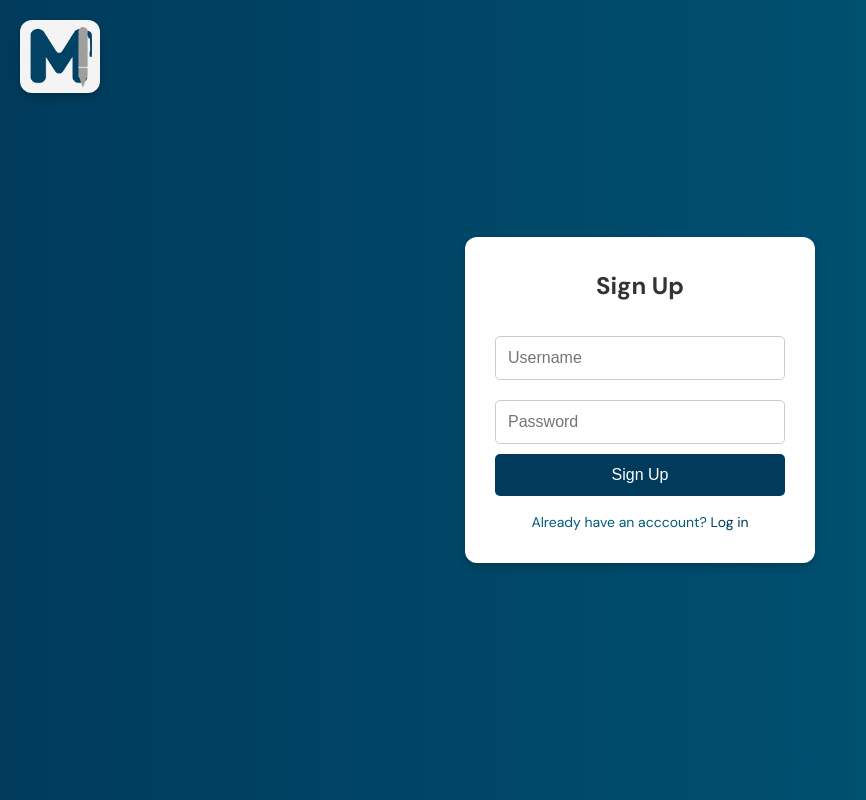
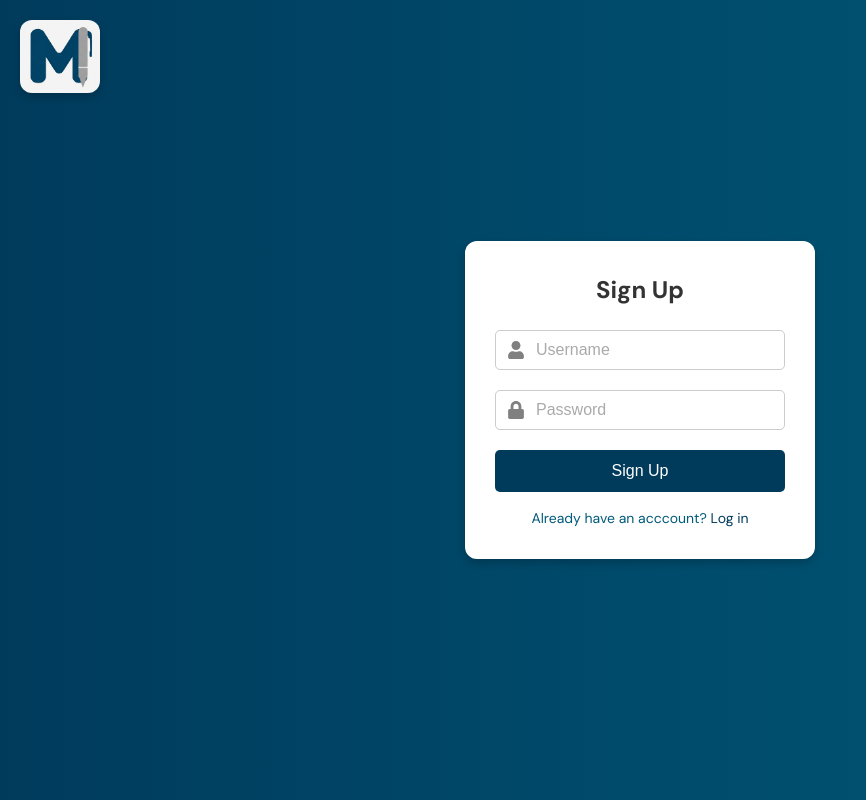
Before and after one commit to shrijan-swaminathan/markbyte, a React (Vite) app in the folder frontend/markbyte/: page /signup in a window 1280 px wide. Shown: the whole page, without its empty margins (0-866 px from the left). Built offline with nearby package versions, Linux system fonts and the light colour scheme.

Commit message:
Added context for auth

```diff
--- a/frontend/markbyte/src/App.jsx
+++ b/frontend/markbyte/src/App.jsx
@@ -3,9 +3,11 @@ import { BrowserRouter as Router, Routes, Route} from 'react-router-dom';
 import Home from './Home/Home.jsx';
 import Login from './Login/Login.jsx';
 import SignUp from './SignUp/SignUp.jsx';
+import { AuthProvider } from './AuthContext/AuthContext.jsx';
 
 function App() {
   return(
+    <AuthProvider>
       <Router>
         <Routes>
           <Route path="/" element={<Home />} />
@@ -13,6 +15,7 @@ function App() {
           <Route path="/signup" element={<SignUp />} />
         </Routes>
       </Router>
+    </AuthProvider>
   )
 }
 
--- /dev/null
+++ b/frontend/markbyte/src/AuthContext/AuthContext.jsx
@@ -0,0 +1,19 @@
+import { createContext, useState, useEffect } from "react";
+
+export const AuthContext = createContext(null);
+
+export function AuthProvider({ children }) {
+    const [isAuthenticated, setIsAuthenticated] = useState(() => {
+        return localStorage.getItem("auth") === "true";
+    });
+
+    useEffect(() => {
+        localStorage.setItem("auth", isAuthenticated);
+    }, [isAuthenticated]);
+
+    return (
+        <AuthContext.Provider value={{ isAuthenticated, setIsAuthenticated }}>
+            {children}
+        </AuthContext.Provider>
+    );
+}
--- /dev/null
+++ b/frontend/markbyte/src/AuthContext/useAuth.jsx
@@ -0,0 +1,6 @@
+import { useContext } from "react";
+import { AuthContext } from "./AuthContext.jsx";
+
+export function useAuth() {
+    return useContext(AuthContext);
+}
--- a/frontend/markbyte/src/Home/Home.css
+++ b/frontend/markbyte/src/Home/Home.css
@@ -25,7 +25,7 @@
 body {
     font-family: 'DM Sans', -apple-system, BlinkMacSystemFont, 'Segoe UI', 'Roboto', sans-serif;
     color: var(--text-color);
-    background-color: var(--background-color);
+    background-color: #f8f4f4;
     margin: 0;
     line-height: 1.6;
     -webkit-font-smoothing: antialiased;
@@ -50,7 +50,7 @@ body {
     top: 0;
     left: 0;
     z-index: 1000;
-    background-color: var(--background-color);
+    background-color: #f8f4f4;
 }
 
 .login-button {
@@ -60,13 +60,11 @@ body {
     border: 1px solid var(--primary-color);
     border-radius: var(--border-radius);
     cursor: pointer;
-    animation: fadeIn 0.8s ease-out;
     font: inherit;
     display: flex;
     height: 90%;
     align-items: center;
     justify-content: center;
-    transition: all var(--transition-speed) ease;
 }
 
 .signup-button {
@@ -76,13 +74,11 @@ body {
     border: 1px solid var(--primary-color);
     border-radius: var(--border-radius);
     cursor: pointer;
-    animation: fadeIn 0.8s ease-out;
     font: inherit;
     display: flex;
     height: 90%;
     align-items: center;
     justify-content: center;
-    transition: all var(--transition-speed) ease;
     margin-left: 1rem;
 }
 
@@ -98,19 +94,18 @@ body {
 }
 
 .hero {
-    min-height: 60vh;
+    min-height: 50vh;
+    max-width: 100%;
     display: flex;
     align-items: center;
     justify-content: center;
     text-align: center;
-    background: linear-gradient(-45deg, var(--primary-color), var(--secondary-color), var(--primary-color));
+    background: linear-gradient(-45deg, var(--primary-color), #0181af, var(--primary-color));
     background-size: 200% 200%;
     color: #FFFFFF;
-    border-radius: var(--border-radius);
     margin-top: var(--spacing-md); /* Adjusted for fixed header */
     animation: gradientFlow 15s ease infinite;
     box-shadow: 0 4px 15px rgba(0,59,92,0.2);
-    transition: all var(--transition-speed) ease;
 }
 
 
@@ -138,27 +133,7 @@ body {
     transition: all var(--transition-speed) ease;
 }
 
-.cta-button {
-    background: var(--primary-color);
-    color: #FFFFFF;
-    border: none;
-    padding: var(--spacing-sm) calc(var(--spacing-md) * 1.5);
-    border-radius: calc(var(--border-radius) / 2);
-    cursor: pointer;
-    transition: all var(--transition-speed) ease;
-    font-weight: 500;
-    text-transform: uppercase;
-    letter-spacing: 1px;
-    position: relative;
-    overflow: hidden;
-    will-change: transform, box-shadow;
-}
 
-.cta-button:hover {
-    background: var(--secondary-color);
-    transform: translateY(-2px);
-    box-shadow: 0 5px 15px rgba(0,59,92,0.3);
-}
 
 .posts-grid {
     display: grid;
@@ -197,11 +172,22 @@ img, svg {
     height: auto;
 }
 
-.page-logo-2{
+.logo-container {
     position: absolute;
-    top: 10px;   /* Adjust as needed */
-    left: 20px;  /* Adjust as needed */
-    width: 80px;  /* Adjust the size */
+    top: 10px;
+    left: 20px;
+    display: flex;
+    align-items: center;
+    cursor: pointer; /* Makes it clickable */
+}
+
+.page-logo-2 {
+    width: 80px;
     height: auto;
-    border-radius: var(--border-radius);
 }
+
+.logo-text {
+    font-size: 24px;
+    font-weight: bold;
+    color: var(--text-color);
+}
--- a/frontend/markbyte/src/Home/Home.jsx
+++ b/frontend/markbyte/src/Home/Home.jsx
@@ -9,23 +9,25 @@ function Home() {
     return (
         <div className="App">
             <header className="header">
-                    <img src="src/assets/MarkByte Logo.jpg" alt="MarkByte Logo" className="page-logo-2" />
+                    <div className="logo-container">
+                        <img src="src/assets/MarkByte Logo.jpg" alt="MarkByte Logo" className="page-logo-2" />
+                        <span className="logo-text">arkByte</span>
+                    </div>
                     <button className="login-button" onClick={() => navigate('/login')}>Login &nbsp;<CiLogin /></button>
                     <button className="signup-button" onClick={() => navigate('/signup')}>Sign Up</button>
             </header>
-            <div className="home-container">
-                <section className="hero">
+            <section className="hero">
                     <div className="hero-content">
                         <h1>Welcome to MarkByte</h1>
                         <p className="tagline">Where your thoughts find their digital home</p>
                     </div>
-                </section>
+            </section>
+            <div className="home-container">
 
                 <section className="user-welcome">
                     <div className="welcome-card">
                         <h2>Hello, {name}</h2>
                         <p>Ready to start writing?</p>
-                        <button className="cta-button">Create New Post</button>
                     </div>
                 </section>
 
--- a/frontend/markbyte/src/Login/Login.css
+++ b/frontend/markbyte/src/Login/Login.css
@@ -46,15 +46,36 @@
     color: #333;
     font-size: 24px;
 }
+/* Input container styling */
+.input-container {
+    position: relative;
+    width: 100%;
+    display: flex;
+    align-items: center;
+    margin-bottom: 20px;
+}
 
-/* Input fields */
-.login-form input {
+/* Icon styling */
+.input-icon {
+    position: absolute;
+    left: 12px;
+    color: gray;
+    font-size: 18px;
+}
+
+/* Consolidated input styling */
+.input-container input {
     width: 100%;
-    padding: 12px;
-    margin: 10px 0;
+    padding: 10px 10px 10px 40px; /* Extra left padding for the icon */
     border: 1px solid #ccc;
     border-radius: 5px;
     font-size: 16px;
+    box-sizing: border-box;
+    outline: none;
+}
+
+.input-container input::placeholder {
+    color: #aaa;
 }
 
 /* Login button */
--- a/frontend/markbyte/src/Login/Login.jsx
+++ b/frontend/markbyte/src/Login/Login.jsx
@@ -1,11 +1,14 @@
 import React, { useState } from 'react';
 import './Login.css';
 import { Link, useNavigate } from 'react-router-dom';
+import { FaUser, FaLock } from 'react-icons/fa';
 import axios from 'axios';
+import { useAuth } from '../AuthContext/useAuth.jsx';
 function Login() {
     const [username, setUsername] = useState('');
     const [password, setPassword] = useState('');
     const navigate = useNavigate();
+    const { setIsAuthenticated } = useAuth();
     const handleLogin = () => {
         axios.post('http://localhost:8080/login', {
             username: username,
@@ -18,6 +21,7 @@ function Login() {
           .then(function (response) {
             console.log("JWT Token:", response.data.token);
             localStorage.setItem('token', response.data.token);
+            setIsAuthenticated(true);
             navigate('/');
           })
           .catch(function (error) {
@@ -40,8 +44,26 @@ function Login() {
                 <div className="login-box">
                     <h2>Login</h2>
                     <form className="login-form" onSubmit={handleSubmit}>
-                        <input type="text" value={username} onChange={(e) => setUsername(e.target.value)} placeholder="Username" />
-                        <input type="password" value={password} onChange={(e) => setPassword(e.target.value)} placeholder="Password" />
+                        <div className="input-container">
+                            <FaUser className="icon" />
+                            <input
+                                type="text"
+                                value={username}
+                                onChange={(e) => setUsername(e.target.value)}
+                                placeholder="Username"
+                            />
+                        </div>
+
+                        <div className="input-container">
+                            <FaLock className="icon" />
+                            <input
+                                type="password"
+                                value={password}
+                                onChange={(e) => setPassword(e.target.value)}
+                                placeholder="Password"
+                            />
+                        </div>
+
                         <button type="submit">Login</button>
                     </form>
                     <p className="signup-link">Don't have an account? <a href="/signup">Sign up</a></p>
--- a/frontend/markbyte/src/SignUp/SignUp.jsx
+++ b/frontend/markbyte/src/SignUp/SignUp.jsx
@@ -2,6 +2,7 @@ import React, { useState } from 'react';
 import './Signup.css'
 import { Link } from 'react-router-dom';
 import axios from 'axios';
+import { FaUser, FaLock } from 'react-icons/fa';
 
 function SignUp() {
     const [username, setUsername] = useState('');
@@ -40,8 +41,24 @@ function SignUp() {
                 <div className="signup-box">
                     <h2>Sign Up</h2>
                     <form className="signup-form" onSubmit={handleSubmit}>
-                        <input type="text" value = {username} onChange={(e) => setUsername(e.target.value)} placeholder="Username" />
-                        <input type="password" value = {password} onChange={(e) => setPassword(e.target.value)} placeholder="Password" />
+                        <div className="input-container">
+                            <FaUser className="icon" />
+                            <input
+                                type="text"
+                                value={username}
+                                onChange={(e) => setUsername(e.target.value)}
+                                placeholder="Username"
+                            />
+                        </div>
+                        <div className="input-container">
+                            <FaLock className="icon" />
+                            <input
+                                type="password"
+                                value={password}
+                                onChange={(e) => setPassword(e.target.value)}
+                                placeholder="Password"
+                            />
+                        </div>
                         <button type="submit">Sign Up</button>
                     </form>
                     <p className="login-link">Already have an acccount? <a href="/login">Log in</a></p>
--- a/frontend/markbyte/src/SignUp/Signup.css
+++ b/frontend/markbyte/src/SignUp/Signup.css
@@ -47,14 +47,36 @@
     font-size: 24px;
 }
 
-/* Input fields */
-.signup-form input {
+/* Input container styling */
+.input-container {
+    position: relative;
     width: 100%;
-    padding: 12px;
-    margin: 10px 0;
+    display: flex;
+    align-items: center;
+    margin-bottom: 20px;
+}
+
+/* Icon styling */
+.icon {
+    position: absolute;
+    left: 12px;
+    color: gray;
+    font-size: 18px;
+}
+
+/* Consolidated input styling */
+.input-container input {
+    width: 100%;
+    padding: 10px 10px 10px 40px; /* Extra left padding for the icon */
     border: 1px solid #ccc;
     border-radius: 5px;
     font-size: 16px;
+    box-sizing: border-box;
+    outline: none;
+}
+
+.input-container input::placeholder {
+    color: #aaa;
 }
 
 /* Login button */
```
Lines whose indentation alone changed are shown as unchanged.
